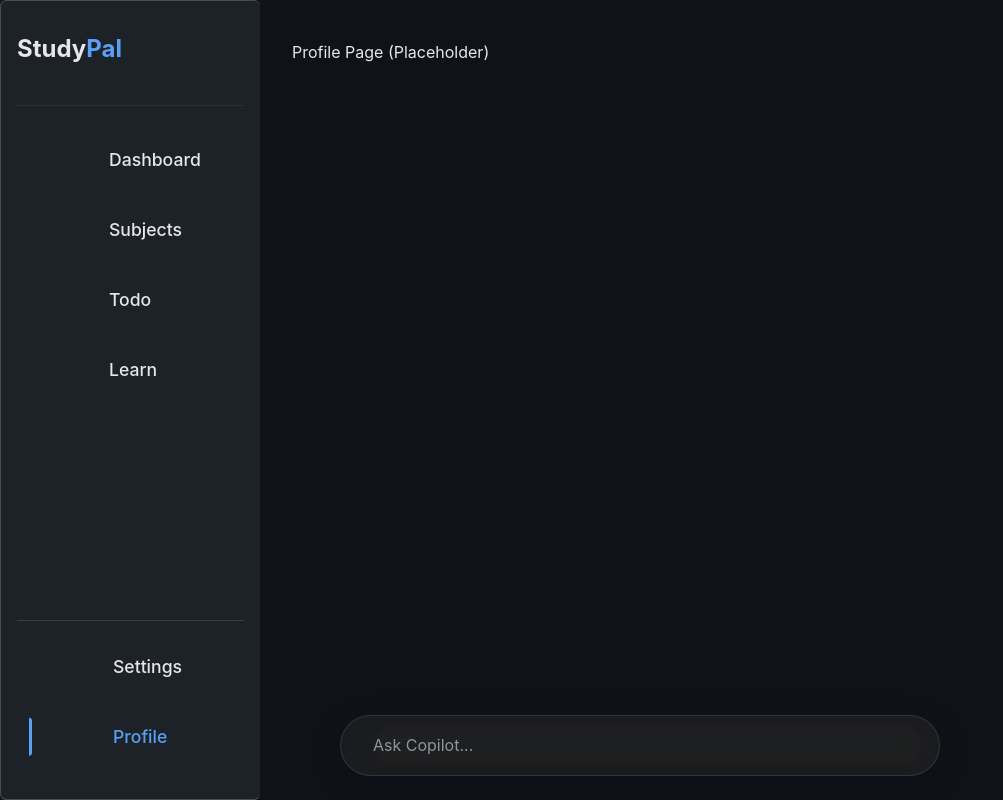
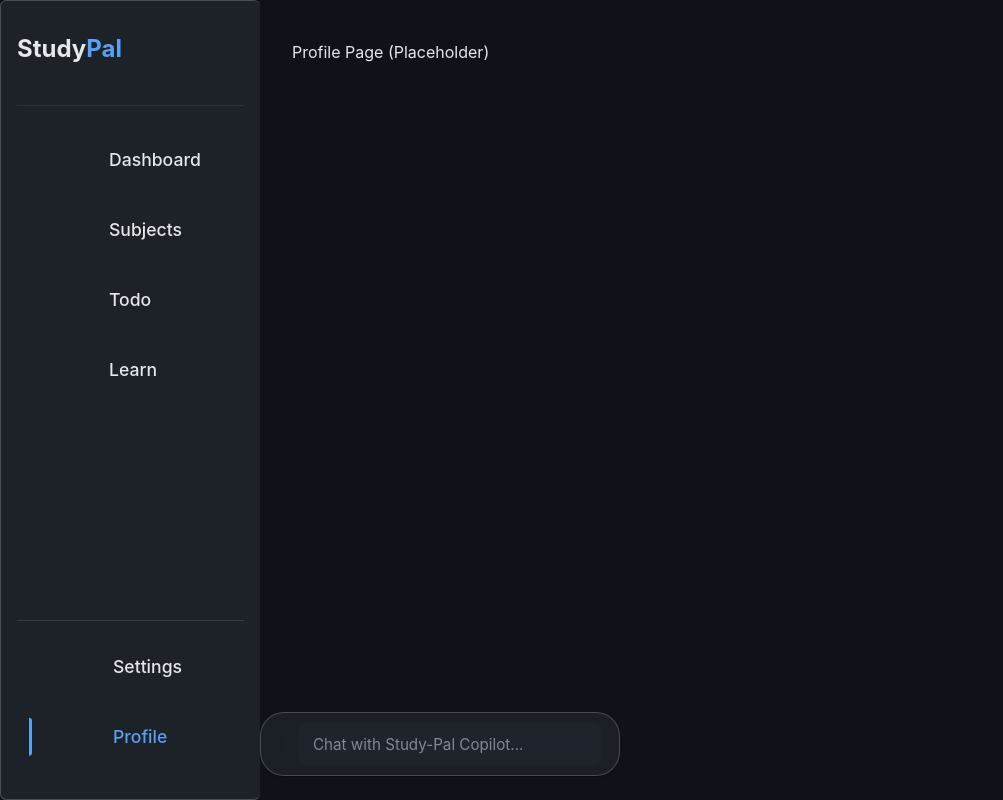
Before and after one commit to jeryjs/StudyPal_AI, a React (Vite) app: page /profile in a window 1280 px wide. Shown: the whole page, without its empty margins (0-1003 px from the left). Built offline with nearby package versions, Linux system fonts and the light colour scheme; some icons are missing.

Commit message:
feat: refactor App and Chatbar components for improved sidebar handling and styling adjustments

```diff
--- a/src/App.tsx
+++ b/src/App.tsx
@@ -64,7 +64,6 @@ function App() {
         )}
 
         {/* Sidebar */}
-        {!isCopilotRoute && (
           <Sidebar
             variant={sidebarVariant}
             open={drawerOpenState} // Controls visibility/state
@@ -72,7 +71,6 @@ function App() {
             width={sidebarWidth}
             collapsedWidth={collapsedSidebarWidth}
           />
-        )}
 
         {/* Main Content Area */}
         <Box
@@ -120,7 +118,7 @@ function App() {
         </Box>
 
         {/* Chatbar */}
-        <Chatbar />
+        <Chatbar navbarWidth={sidebarVariant === "persistent" ? (isSidebarOpen ? sidebarWidth : collapsedSidebarWidth) : 0} />
       </Box>
     </>
   );
--- a/src/components/shared/Chatbar.tsx
+++ b/src/components/shared/Chatbar.tsx
@@ -1,5 +1,5 @@
 import React, { useState } from 'react';
-import { Box, TextField, IconButton, Grow, Paper, styled, useTheme, alpha, Zoom } from '@mui/material';
+import { Box, TextField, IconButton, Grow, Paper, styled, useTheme, alpha, Zoom, SxProps, Theme } from '@mui/material';
 import ChatIcon from '@mui/icons-material/SmartToyOutlined'; // Placeholder: Replace with custom Siri-like icon/SVG
 import CloseIcon from '@mui/icons-material/Close';
 import SendIcon from '@mui/icons-material/Send';
@@ -13,17 +13,8 @@ const ChatbarContainer = styled(Box, {
 })<{ isExpanded?: boolean }>(({ theme, isExpanded }) => ({
     position: 'fixed',
     bottom: isExpanded ? 0 : theme.spacing(3),
-    // Centering logic:
-    left: isExpanded ? '0' : '50%', // Set to 50% when collapsed
-    right: isExpanded ? '0' : 'auto', // Set to auto when collapsed
-    transform: isExpanded ? 'none' : 'translateX(-50%)', // Apply transform only when collapsed
-    // Remove margin: auto as it's not needed with transform centering
-    margin: isExpanded ? 0 : undefined,
-    width: isExpanded ? '100%' : 'clamp(350px, 90%, 600px)', // Width constraint for collapsed state
-    maxWidth: '90%', // Max width constraint
+    width: isExpanded ? '100%' : '360px',
     height: isExpanded ? '100vh' : 'auto',
-    zIndex: theme.zIndex.drawer + 2,
-    // Added left, transform, margin to transition
     transition: theme.transitions.create(['width', 'height', 'bottom', 'border-radius', 'background-color', 'backdrop-filter', 'margin', 'left', 'transform'], {
         easing: theme.transitions.easing.easeInOut,
         duration: theme.transitions.duration.complex,
@@ -34,29 +25,23 @@ const ChatbarContainer = styled(Box, {
     backdropFilter: isExpanded ? 'blur(10px)' : 'none',
     WebkitBackdropFilter: isExpanded ? 'blur(10px)' : 'none',
     transformOrigin: 'bottom', // Key for upward growth
-    // Ensure pointer events are enabled only when needed
-    pointerEvents: isExpanded ? 'auto' : 'none',
 }));
-
 
 const ChatbarPaper = styled(Paper, {
     shouldForwardProp: (prop) => prop !== 'isExpanded'
 })<{ isExpanded?: boolean }>(({ theme, isExpanded }) => ({
     display: 'flex',
     alignItems: 'center',
-    padding: theme.spacing(1, 1, 1, 2), // Adjusted padding slightly
-    pointerEvents: 'auto', // Ensure paper itself is interactive
+    padding: theme.spacing(1, 1, 1, 2.5),
     ...(!isExpanded && {
-        // Styles to mimic Siri bar
-        backgroundColor: alpha(theme.palette.mode === 'dark' ? theme.palette.grey[900] : theme.palette.common.white, 0.75), // Lighter, more translucent background
-        backdropFilter: 'blur(20px) saturate(180%)', // Increased blur, added saturate
-        WebkitBackdropFilter: 'blur(20px) saturate(180%)',
-        border: `1px solid ${alpha(theme.palette.mode === 'dark' ? theme.palette.common.white : theme.palette.common.black, 0.1)}`, // Very subtle border
-        boxShadow: `0 8px 32px ${alpha(theme.palette.common.black, 0.15)}`, // Softer, more diffused shadow
-        borderRadius: '50px', // Pill shape
+        backgroundColor: alpha(theme.palette.background.paper, 0.6),
+        backdropFilter: 'blur(12px)',
+        WebkitBackdropFilter: 'blur(12px)',
+        border: `1px solid ${alpha(theme.palette.divider, 0.2)}`,
+        boxShadow: theme.shadows[1],
+        borderRadius: `24px`,
     }),
     ...(isExpanded && {
-        // ... expanded styles remain the same ...
         backgroundColor: 'transparent',
         backdropFilter: 'none',
         WebkitBackdropFilter: 'none',
@@ -77,35 +62,37 @@ const ChatInput = styled(TextField)(({ theme }) => ({
     flexGrow: 1,
     marginRight: theme.spacing(1),
     '& .MuiOutlinedInput-root': {
-        borderRadius: '50px', // Match paper's border radius
-        backgroundColor: 'transparent', // Ensure no background override
+        borderRadius: `calc(${theme.shape.borderRadius}px * 1.5)`,
+        transition: theme.transitions.create(['background-color', 'box-shadow']),
+        backgroundColor: 'transparent',
         '& fieldset': {
-            border: 'none', // No border on the input itself
+            border: 'none',
         },
-        // Remove hover/focus background effects for cleaner look
         '&:hover': {
-             backgroundColor: 'transparent',
+            backgroundColor: alpha(theme.palette.action.hover, 0.05),
         },
         '&.Mui-focused': {
-             backgroundColor: 'transparent',
-             boxShadow: 'none', // Remove focus ring
+            backgroundColor: alpha(theme.palette.action.selected, 0.08),
+            boxShadow: `0 0 0 2px ${alpha(theme.palette.primary.main, 0.3)}`,
         },
         input: {
             color: theme.palette.text.primary,
-            padding: theme.spacing(1.25, 0), // Adjust vertical padding, remove horizontal (handled by paper)
-            fontSize: '1rem', // Slightly larger font like Siri
-            textAlign: 'left', // Ensure text starts after icon
+            padding: theme.spacing(1.5, 2),
+            fontSize: '0.95rem',
         },
         '& ::placeholder': {
             color: theme.palette.text.secondary,
-            opacity: 0.9, // Slightly less opaque placeholder
-            fontSize: '1rem',
+            opacity: 0.8,
         },
     },
 }));
 
 // --- Chatbar Component ---
-const Chatbar: React.FC = () => {
+interface ChatbarProps {
+  navbarWidth: number;
+}
+
+const Chatbar: React.FC<ChatbarProps> = ({ navbarWidth = 0 }) => {
     const navigate = useNavigate();
     const location = useLocation();
     const [searchParams] = useSearchParams();
@@ -114,7 +101,6 @@ const Chatbar: React.FC = () => {
 
     const isExpanded = location.pathname === '/copilot';
     const currentPage = searchParams.get('page') || '';
-
 
     // Handle keyboard events (Escape key for closing)
     React.useEffect(() => {
@@ -150,20 +136,18 @@ const Chatbar: React.FC = () => {
         }
     };
 
-
     return (
-        <ChatbarContainer isExpanded={isExpanded} >
+        <ChatbarContainer isExpanded={isExpanded} sx={{ left: navbarWidth, transform: isExpanded ? 'none' : `translateX(calc((100vw - ${navbarWidth}) / 2 - 50%))` }}>
             {/* Expanded Content Area */}
             {isExpanded && (
                 <Zoom in={isExpanded} style={{ transitionDelay: isExpanded ? '300ms' : '0ms' }}>
-                    <Box sx={{ flexGrow: 1, overflowY: 'auto', width: '100%', position: 'relative' }}>
+                    <Box sx={{ flexGrow: 1, overflowY: 'auto', width: '80%', position: 'relative' }}>
                         <CopilotPage />
                         {/* CopilotPage content is rendered by the Router here */}
                         {/* Add padding or container if CopilotPage doesn't handle it */}
                     </Box>
                 </Zoom>
             )}
-
 
             {/* Input Area (Collapsed) */}
             <Grow
@@ -179,7 +163,7 @@ const Chatbar: React.FC = () => {
                     <Box component="form" onSubmit={handleSend} sx={{ display: 'flex', flexGrow: 1, alignItems: 'center' }}>
                         <ChatInput
                             variant="outlined"
-                            placeholder="Ask Copilot..." // Updated placeholder
+                                placeholder="Chat with Study-Pal Copilot..."
                             fullWidth
                             onFocus={handleFocus}
                             value={inputValue}
@@ -197,7 +181,7 @@ const Chatbar: React.FC = () => {
                     <IconButton
                         onClick={handleClose}
                         size="small"
-                        sx={{ mr: 1, color: theme.palette.text.secondary }} // Reduced margin
+                        sx={{ mr: 1, color: theme.palette.text.secondary }}
                         aria-label="Close Copilot"
                     >
                         <CloseIcon />
--- a/src/pages/HomePage.tsx
+++ b/src/pages/HomePage.tsx
@@ -1,17 +1,16 @@
+import { alpha, Avatar, Box, Button, Card, CardContent, Grid, IconButton, List, ListItem, ListItemAvatar, ListItemText, Paper, Typography, useTheme } from '@mui/material';
 import React from 'react';
-import { Box, Typography, Paper, Grid, useTheme, alpha, Avatar, IconButton, List, ListItem, ListItemText, ListItemAvatar, Card, CardContent, Button } from '@mui/material';
 // Import study-related icons
-import SchoolIcon from '@mui/icons-material/School'; // For current subject/overall progress
+import AccessTimeFilledIcon from '@mui/icons-material/AccessTimeFilled'; // For study time/streak
+import AddIcon from '@mui/icons-material/Add';
 import AssignmentTurnedInIcon from '@mui/icons-material/AssignmentTurnedIn'; // For tasks/deadlines
-import AccessTimeFilledIcon from '@mui/icons-material/AccessTimeFilled'; // For study time/streak
+import ChatBubbleIcon from '@mui/icons-material/ChatBubble'; // Keep for messages/notifications
 import LightbulbIcon from '@mui/icons-material/Lightbulb'; // For suggestions/goals
 import MoreVertIcon from '@mui/icons-material/MoreVert';
-import ChatBubbleIcon from '@mui/icons-material/ChatBubble'; // Keep for messages/notifications
-import CalendarSidebar from '../components/dashboard/CalendarSidebar'; // Assuming this is study-related
-import AddIcon from '@mui/icons-material/Add';
 import PlayCircleOutlineIcon from '@mui/icons-material/PlayCircleOutline'; // For starting session
+import SchoolIcon from '@mui/icons-material/School'; // For current subject/overall progress
 import StyleIcon from '@mui/icons-material/Style'; // For flashcards/review
-import Chatbar from '../components/shared/Chatbar'; // Import the Chatbar
+import CalendarSidebar from '@components/dashboard/CalendarSidebar'; // Assuming this is study-related
 
 const HomePage: React.FC = () => {
   const theme = useTheme();
@@ -237,12 +236,6 @@ const HomePage: React.FC = () => {
             </Card>
           </Grid>
         </Grid>
-
-        {/* Chatbar Integration */}
-        <Box sx={{ width: '100%', display: 'flex', justifyContent: 'center', mt: 4, mb: 2 }}>
-            <Chatbar />
-        </Box>
-
       </Box>
 
       {/* Right Sidebar (Assuming CalendarSidebar is relevant) */}
```
